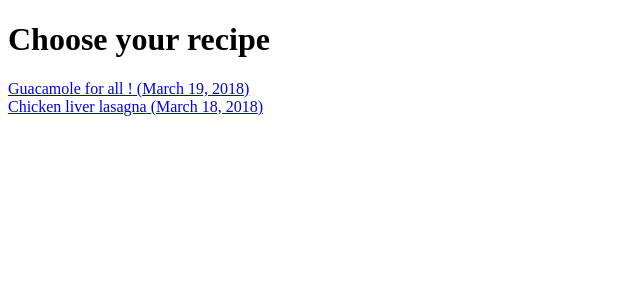
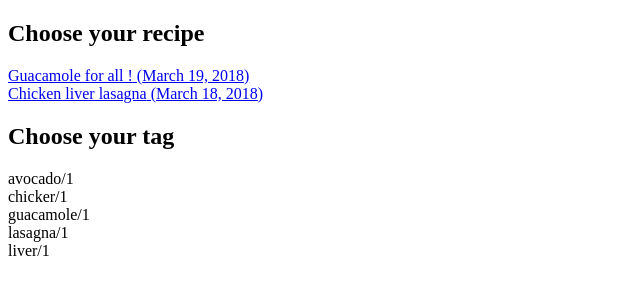
Before and after one commit to flegall/gatsby-devoxx, a Gatsby site: page / in a window 1280 px wide. Shown: the whole page, without its empty margins (0-640 px from the left). Built offline with nearby package versions, Linux system fonts and the light colour scheme; Gatsby itself is replaced by a stand-in of ours.

Commit message:
feat(tags): Add tags enumeration

```diff
--- a/src/pages/index.js
+++ b/src/pages/index.js
@@ -1,14 +1,25 @@
 import React from 'react'
 import Link from 'gatsby-link'
 
-const IndexPage = ({ data: { allMarkdownRemark: { edges } } }) => {
-  const posts = edges
-    .filter(edge => !!edge.node.frontmatter.date) // You can filter your posts based on some criteria
+const IndexPage = ({
+  data: { recipes: { edges: recipesEdges }, tags: { group: tagGroups } },
+}) => {
+  const recipes = recipesEdges
+    .filter(edge => !!edge.node.frontmatter.date) // You can filter your recipes based on some criteria
     .map(edge => <PostLink key={edge.node.id} post={edge.node} />)
+
+  const tags = tagGroups.map(({ fieldValue, totalCount }) => (
+    <div>
+      {fieldValue}/{totalCount}
+    </div>
+  ))
   return (
     <div>
-      <h1>Choose your recipe</h1>
-      {posts}
+      <h2>Choose your recipe</h2>
+      {recipes}
+      <p />
+      <h2>Choose your tag</h2>
+      {tags}
     </div>
   )
 }
@@ -17,7 +28,9 @@ export default IndexPage
 
 export const pageQuery = graphql`
   query IndexQuery {
-    allMarkdownRemark(sort: { order: DESC, fields: [frontmatter___date] }) {
+    recipes: allMarkdownRemark(
+      sort: { order: DESC, fields: [frontmatter___date] }
+    ) {
       edges {
         node {
           id
@@ -30,6 +43,13 @@ export const pageQuery = graphql`
         }
       }
     }
+
+    tags: allMarkdownRemark {
+      group(field: frontmatter___tags) {
+        fieldValue
+        totalCount
+      }
+    }
   }
 `
 
```
Also changed, not shown: src/components/Header/index.js (+10 -0 lines), src/components/Header/github-mark.svg (added).
